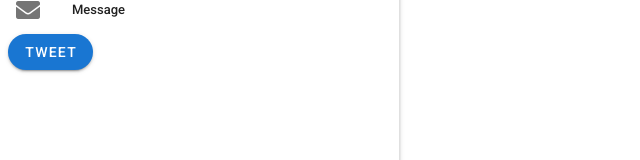
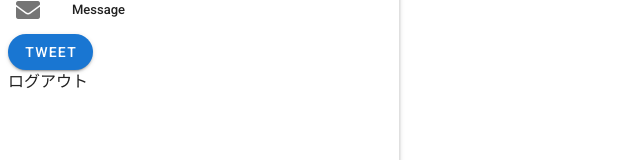
Before and after one commit to uto8/review-to-earn, a Vue app in the folder frontend/: page / in a window 1280 px wide. Shown: the part 199-359 px from the top of the page, without its empty margins (0-640 px from the left). Built offline with nearby package versions, Linux system fonts and the light colour scheme.

Commit message:
logout機能追加

```diff
--- a/frontend/src/components/NavBar.vue
+++ b/frontend/src/components/NavBar.vue
@@ -45,11 +45,13 @@
           <v-list-item-title>Message</v-list-item-title>
         </v-list-item>
         <PostModal/>
+        <button @click="logout">ログアウト</button>
       </v-list>
     </v-navigation-drawer>
   </v-card>
 </template>
 <script>
+  import axios from 'axios'
   import PostModal from "./PostModal.vue";
   export default {
     components: {
@@ -60,6 +62,30 @@
         name: window.localStorage.getItem('name'),
         email: window.localStorage.getItem('uid')
       }
+    },
+    methods: {
+
+    async logout () {
+      try {
+        const res = await axios.delete('http://localhost:3000/api/auth/logout', {
+          headers: {
+            uid: this.email,
+            "access-token": window.localStorage.getItem('access-token'),
+            client: window.localStorage.getItem('client')
+          }
+        })
+
+        console.log("ログアウトしました")
+        window.localStorage.removeItem('access-token')
+        window.localStorage.removeItem('client')
+        window.localStorage.removeItem('uid')
+        window.localStorage.removeItem('name')
+
+        return res
+      } catch (error) {
+        console.log({ error })
+      }
+    }
     }
   }
 </script>
```
Also changed, not shown: 1 other file (tests, documents, lock files or other folders).
